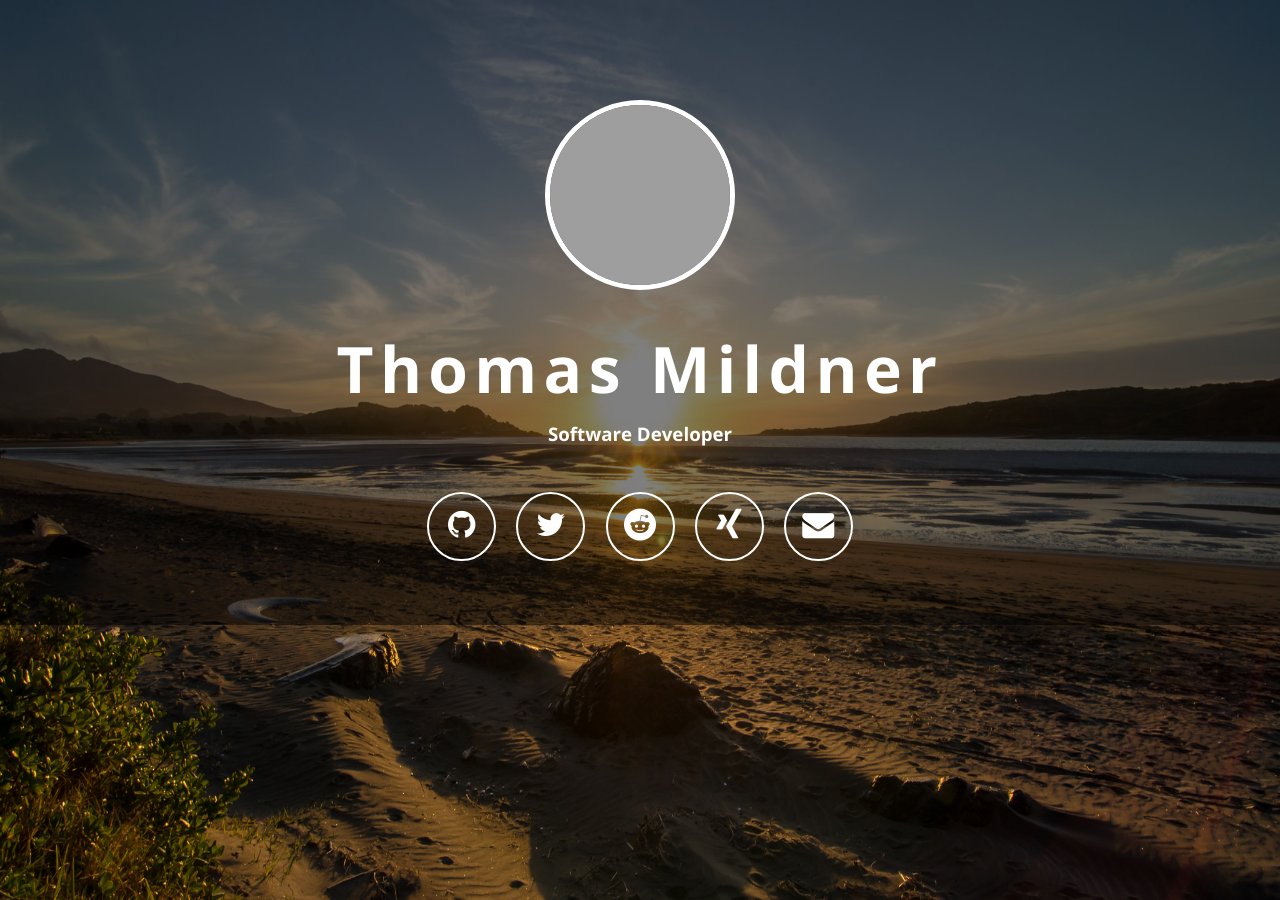
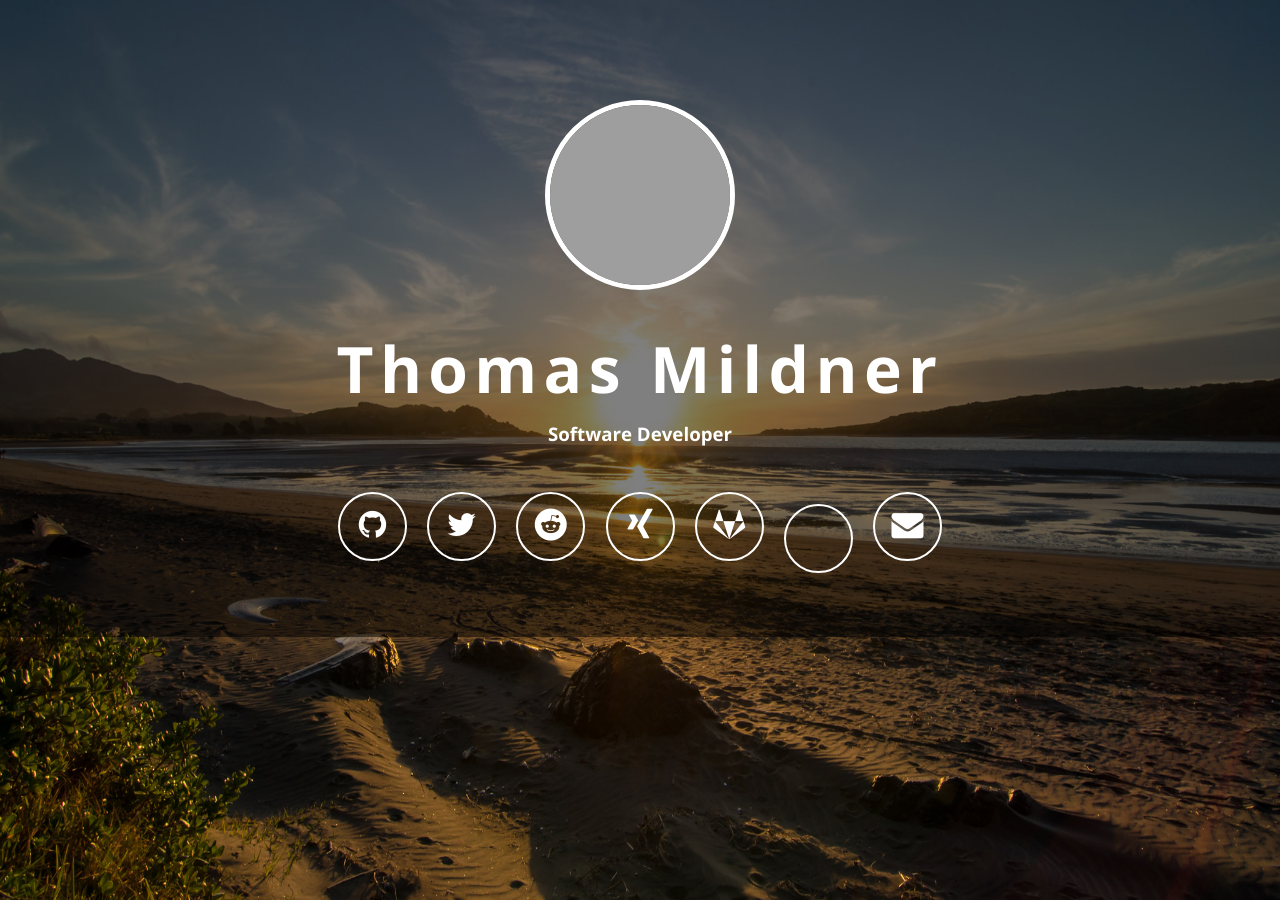
Before and after one commit to Thomas-Mildner/Thomas-Mildner.github.io, a Jekyll site: the page built from index.html, in a window 1280 px wide. Built offline with Jekyll 4.4.1, drawn with Linux system fonts in a browser that asks for light colours; nearby versions of some CDN libraries; grey boxes are pictures that could not be loaded.

Commit message:
fixed bug in gitlab and kaggle profile

```diff
--- a/index.html
+++ b/index.html
@@ -96,11 +96,11 @@ permalink: /
                     <li><a class="fa fa-2x fa-xing" href="https://xing.com/profile/{{ site.xing_username }}"><span class="description">Xing</span></a></li>
                     {% endif %}
 
-                    {% if site.blog_url %}
+                    {% if site.gitlab_username %}
                     <li><a class="fa fa-2x fa-gitlab" href="https://gitlab.com/{{ site.gitlab_username }}"><span class="description">Gitlab</span></a></li>
                     {% endif %}
 
-                     {% if site.blog_url %}
+                     {% if site.kaggle_username %}
                     <li><a class="fa fa-2x fa-kaggle" href="https://kaggle.com/{{ site.kaggle_username }}"><span class="description">Kaggle</span></a></li>
                     {% endif %}
 
```
